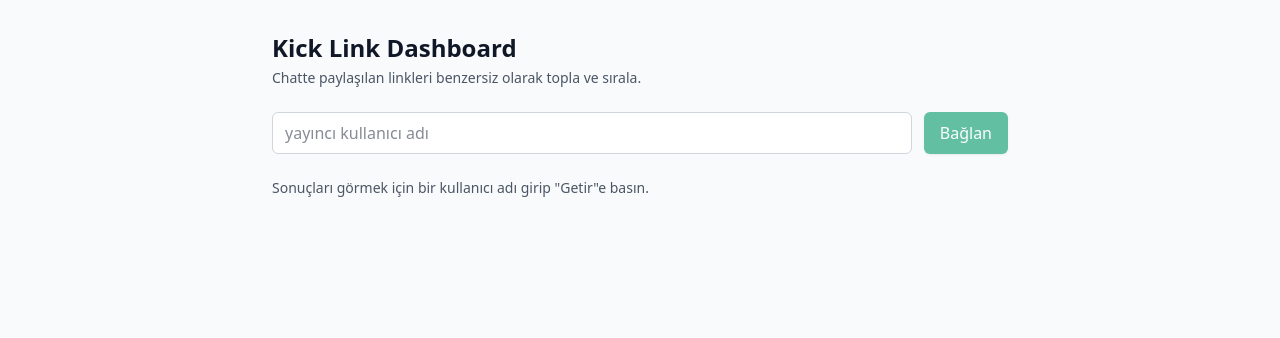
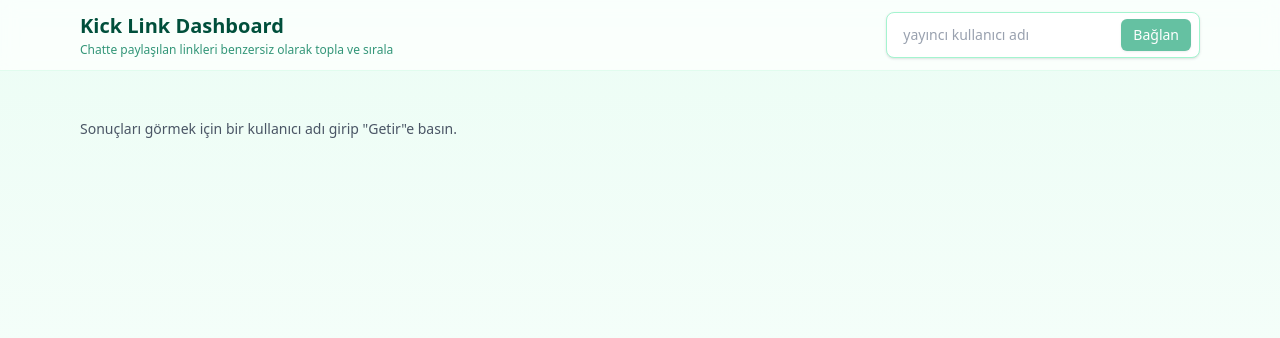
Before and after one commit to TunahanTuna/kick-chat-links, a React (Vite) app: page / in a window 1280 px wide. Shown: the top 338 px of the page. Built offline with nearby package versions, Linux system fonts and the light colour scheme.

Commit message:
ui updates

```diff
--- a/src/App.tsx
+++ b/src/App.tsx
@@ -153,20 +153,23 @@
   }, [channel])
 
   return (
-    <div className="min-h-dvh bg-gray-50 text-gray-900">
-      <div className="mx-auto max-w-3xl px-4 py-8">
-        <h1 className="text-2xl font-semibold">Kick Link Dashboard</h1>
-        <p className="mt-1 text-sm text-gray-600">Chatte paylaşılan linkleri benzersiz olarak topla ve sırala.</p>
-
+    <div className="min-h-dvh bg-gradient-to-b from-emerald-50 to-white text-gray-900">
+      <header className="sticky top-0 z-10 border-b border-emerald-100/60 bg-white/70 backdrop-blur">
+        <div className="mx-auto max-w-6xl px-4 py-3">
+          <div className="flex flex-col items-start justify-between gap-3 sm:flex-row sm:items-center">
+            <div>
+              <h1 className="text-xl font-semibold text-emerald-900">Kick Link Dashboard</h1>
+              <p className="mt-0.5 text-xs text-emerald-700/80">Chatte paylaşılan linkleri benzersiz olarak topla ve sırala</p>
+            </div>
             <form
-          className="mt-6 flex flex-col gap-3 sm:flex-row"
+              className="flex w-full max-w-md items-center gap-2 rounded-lg border border-emerald-200 bg-white px-2 py-1.5 shadow-sm sm:w-auto"
               onSubmit={(e) => {
                 e.preventDefault()
                 void fetchChannel()
               }}
             >
               <input
-            className="w-full rounded-md border border-gray-300 bg-white px-3 py-2 text-base outline-none ring-2 ring-transparent transition focus:border-gray-400 focus:ring-emerald-200"
+                className="w-full rounded-md px-2 py-1.5 text-sm outline-none placeholder:text-gray-400"
                 placeholder="yayıncı kullanıcı adı"
                 value={username}
                 onChange={(e) => setUsername(e.target.value)}
@@ -175,11 +178,17 @@
               <button
                 type="submit"
                 disabled={!username.trim() || isLoading}
-            className="inline-flex items-center justify-center rounded-md bg-emerald-600 px-4 py-2 font-medium text-white shadow-sm transition hover:bg-emerald-700 disabled:cursor-not-allowed disabled:opacity-60"
+                className="inline-flex items-center justify-center rounded-md bg-emerald-600 px-3 py-1.5 text-sm font-medium text-white shadow-sm transition hover:bg-emerald-700 disabled:cursor-not-allowed disabled:opacity-60"
               >
                 {isLoading ? 'Yükleniyor…' : 'Bağlan'}
               </button>
             </form>
+          </div>
+        </div>
+      </header>
+      <div className="mx-auto max-w-6xl px-4 py-6">
+
+        {/* eski inline form kaldırıldı; header'da arama çubuğu var */}
 
         {errorMessage && (
           <div className="mt-4 rounded-md border border-red-200 bg-red-50 px-3 py-2 text-red-700">
```
Lines whose indentation alone changed are shown as unchanged.
